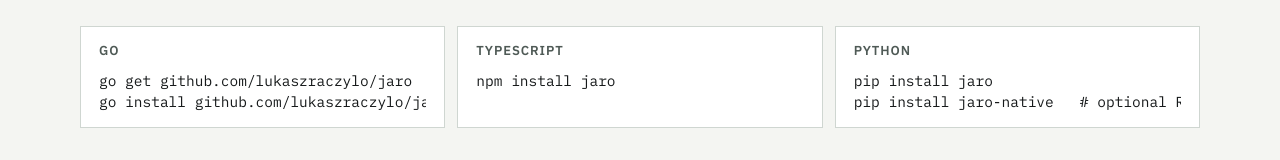
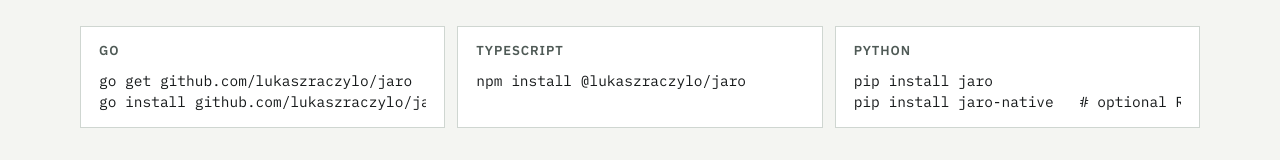
Before and after one commit to lukaszraczylo/jaro, a plain HTML site: page docs/index.html in a window 1280 px wide. Shown: the part 470-630 px from the top of the page. Drawn offline with Linux system fonts and the light colour scheme.

Commit message:
fix(ts): publish under the @lukaszraczylo scope

```diff
--- a/docs/index.html
+++ b/docs/index.html
@@ -95,7 +95,7 @@ users:[|id name tags| 1 ann [a b] 2 "bob smith" []]</pre>
 <div class="install">
 <div><h3>Go</h3><pre>go get github.com/lukaszraczylo/jaro
 go install github.com/lukaszraczylo/jaro/cmd/jaro@latest</pre></div>
-<div><h3>TypeScript</h3><pre>npm install jaro</pre></div>
+<div><h3>TypeScript</h3><pre>npm install @lukaszraczylo/jaro</pre></div>
 <div><h3>Python</h3><pre>pip install jaro
 pip install jaro-native   # optional Rust decoder</pre></div>
 </div>
--- a/ts/package.json
+++ b/ts/package.json
@@ -1,5 +1,5 @@
 {
-  "name": "jaro",
+  "name": "@lukaszraczylo/jaro",
   "version": "0.1.0",
   "description": "JARO: a JSON-model data format with a compact text form and a binary form",
   "type": "module",
```
Also changed, not shown: .github/workflows/release.yaml, README.md, ts/README.md.
